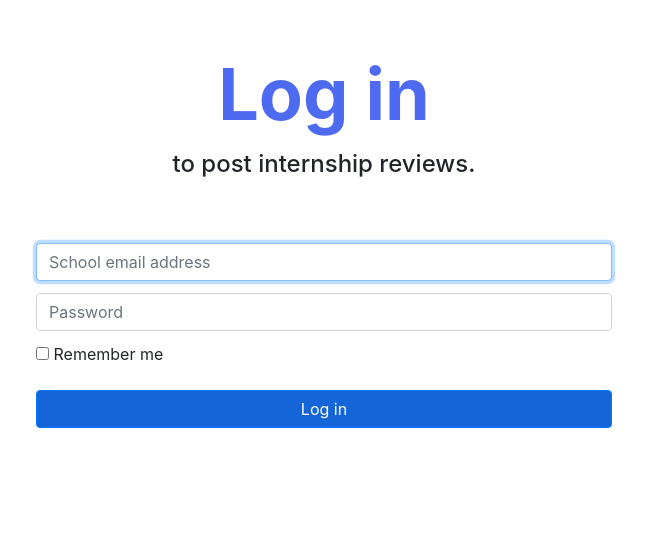
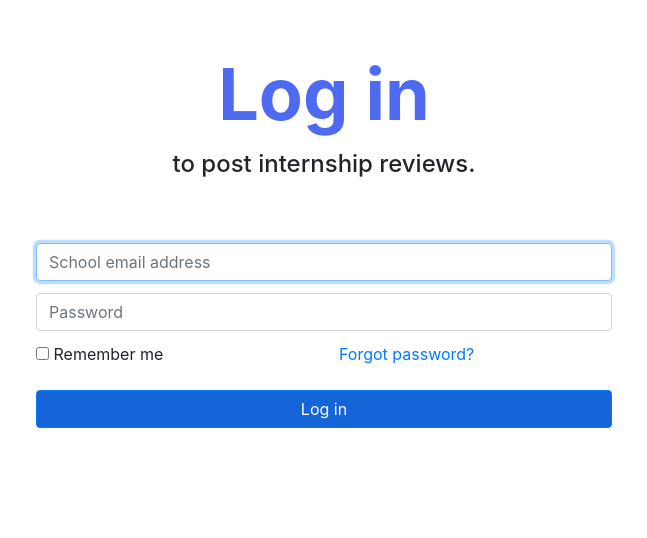
Before and after one commit to pikamegan/intern-fyi, a PHP site: page /login.html in a window 1280 px wide. Shown: the top 538 px of the page, without its empty margins (316-963 px from the left). Run offline with PHP 8.4, Linux system fonts and the light colour scheme.

Commit message:
Update login.html
Added forgot password link.

```diff
--- a/CSS/in.css
+++ b/CSS/in.css
@@ -28,6 +28,11 @@
     margin-bottom: 2%;
 }
 
+#resetPw{
+    justify-content: end;
+    text-align: right;
+}
+
 #loginBtn{
     background-color: #1565D8;
 
--- a/login.html
+++ b/login.html
@@ -24,18 +24,34 @@
         </div>
 
         <div class="inBodyDiv">
+
+            <!-- Inputs-->
+            <div class="logininBodyInputs">
                 <!-- Email -->
                 <label class="sr-only " for="loginEmail">School email address</label>
                 <input id="loginEmail" class="form-control loginField" type="email" placeholder="School email address" required="" autofocus="">
                 <!-- Password -->
                 <label class="sr-only" for="loginPw">Password</label>
                 <input id="loginPw" class="form-control loginField" type="email" placeholder="Password" required="" autofocus="">
+            </div>
 
+            <!-- Extras -->
+            <div class="row loginBodyExtras">
                 <!-- Remember me-->
-            <div class="checkbox mb-3">
+                <div class="col checkbox mb-3 loginBodyExtra">
                     <input id="loginRemCheck" type="checkbox" value="rememberCheck">
                     <label for="loginRemCheck">Remember me</label>
                 </div>
+
+                <div class="col" id="ResetPw">
+                    <a id="resetPwLink"  href="resetPw.html" class="loginBodyExtra">Forgot password?</a>
+                </div>
+
+
+            </div>
+
+
+
 
             <!-- Remember me-->
             <button id="loginBtn" class="btn btn-primary" type="submit">Log in</button>
```
Also changed, not shown: resetPw.html (added). Lines whose indentation alone changed are shown as unchanged.
